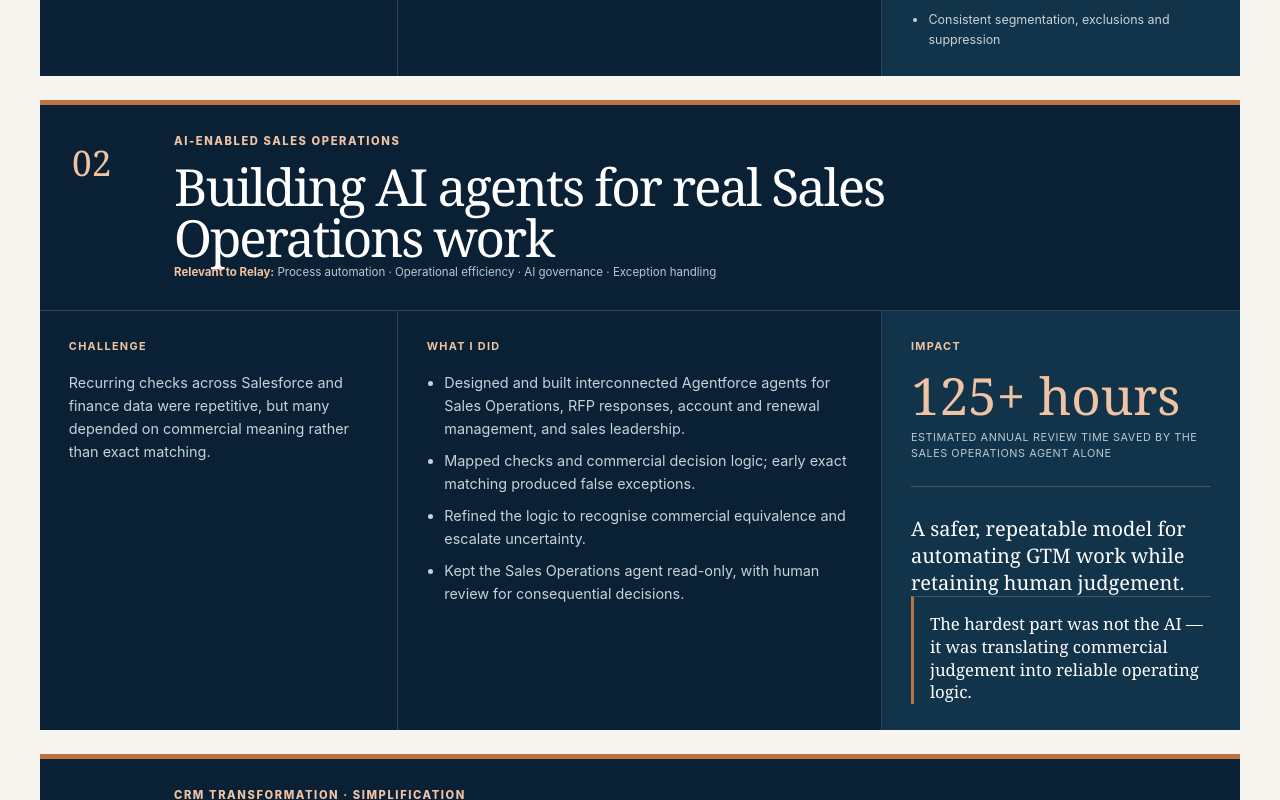
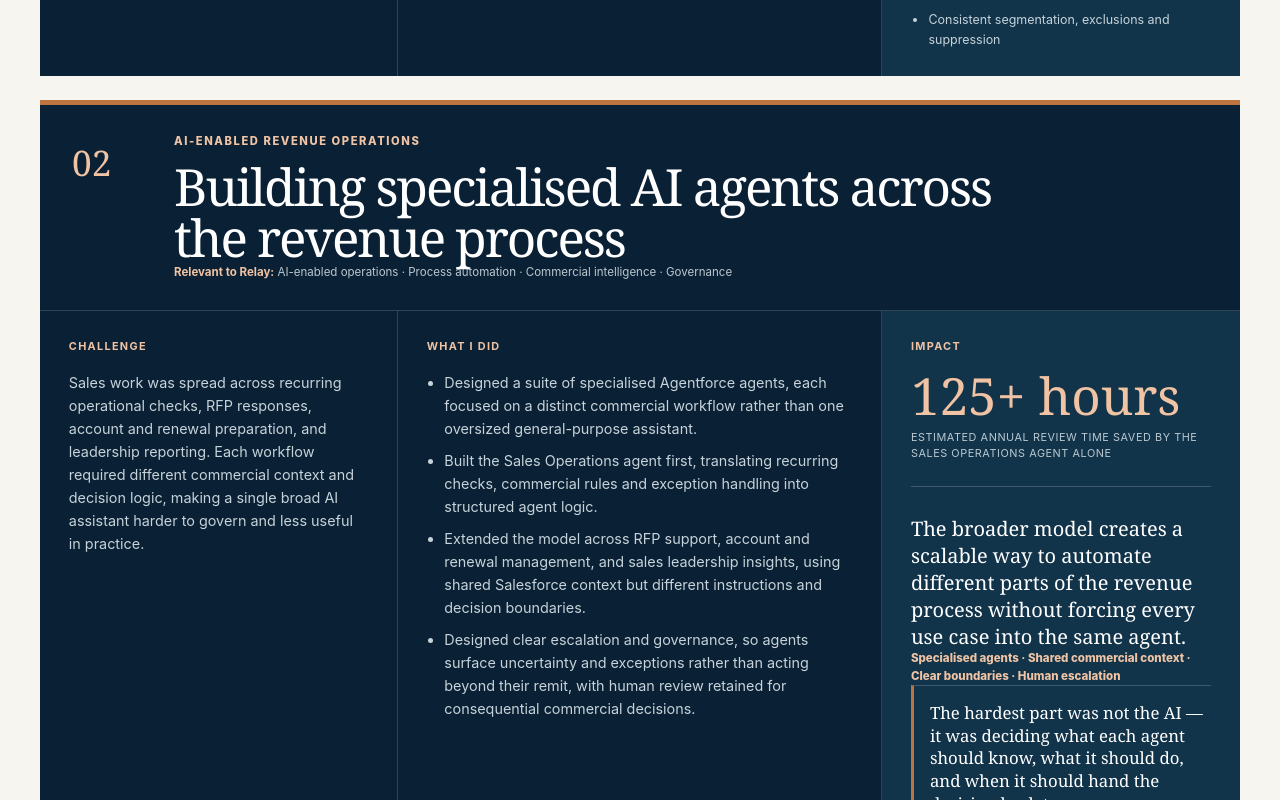
Before and after one commit to miriamgonzalezm/miriam-revops-portfolio, a Next.js app: page /relay in a window 1280 px wide. Shown: the part 3220-4020 px from the top of the page. Built offline with nearby package versions, Linux system fonts and the light colour scheme.

Commit message:
Broaden Relay Agentforce case study

```diff
--- a/app/relay/page.tsx
+++ b/app/relay/page.tsx
@@ -146,6 +146,7 @@ export default function RelayPage() {
                     )}
                     <p className={styles.impactTitle}>{caseStudy.impactTitle}</p>
                     {caseStudy.impacts.length > 0 && <ul>{caseStudy.impacts.map((impact) => <li key={impact}>{impact}</li>)}</ul>}
+                    {"proofLine" in caseStudy && caseStudy.proofLine && <p className={styles.caseProofLine}>{caseStudy.proofLine}</p>}
                     {"pullQuote" in caseStudy && caseStudy.pullQuote && <blockquote className={styles.caseQuote}>{caseStudy.pullQuote}</blockquote>}
                   </aside>
                 </div>
--- a/app/relay/relay.module.css
+++ b/app/relay/relay.module.css
@@ -193,6 +193,7 @@
 .impactBlock { background: #12344a; }
 .impactTitle { margin: 0; font-family: Georgia, "Times New Roman", serif; font-size: 1.25rem; line-height: 1.35; }
 .impactBlock ul { margin-top: 1.3rem; color: #c6d3da; font-size: 0.78rem; }
+.caseProofLine { margin: 1.2rem 0 0; color: var(--copper-light); font-size: 0.72rem; font-weight: 800; line-height: 1.5; }
 .singleMetric { margin-bottom: 1.8rem; padding-bottom: 1.5rem; border-bottom: 1px solid rgba(255,255,255,0.18); }
 .singleMetric strong,
 .metricPair strong { display: block; color: var(--copper-light); font-family: Georgia, "Times New Roman", serif; font-size: clamp(2.2rem, 4vw, 4rem); font-weight: 400; line-height: 0.95; }
--- a/content/relay.ts
+++ b/content/relay.ts
@@ -54,21 +54,22 @@ export const relayPortfolio = {
     },
     {
       number: "02",
-      eyebrow: "AI-ENABLED SALES OPERATIONS",
-      title: "Building AI agents for real Sales Operations work",
-      relevance: ["Process automation", "Operational efficiency", "AI governance", "Exception handling"],
+      eyebrow: "AI-ENABLED REVENUE OPERATIONS",
+      title: "Building specialised AI agents across the revenue process",
+      relevance: ["AI-enabled operations", "Process automation", "Commercial intelligence", "Governance"],
       challenge:
-        "Recurring checks across Salesforce and finance data were repetitive, but many depended on commercial meaning rather than exact matching.",
+        "Sales work was spread across recurring operational checks, RFP responses, account and renewal preparation, and leadership reporting. Each workflow required different commercial context and decision logic, making a single broad AI assistant harder to govern and less useful in practice.",
       actions: [
-        "Designed and built interconnected Agentforce agents for Sales Operations, RFP responses, account and renewal management, and sales leadership.",
-        "Mapped checks and commercial decision logic; early exact matching produced false exceptions.",
-        "Refined the logic to recognise commercial equivalence and escalate uncertainty.",
-        "Kept the Sales Operations agent read-only, with human review for consequential decisions.",
+        "Designed a suite of specialised Agentforce agents, each focused on a distinct commercial workflow rather than one oversized general-purpose assistant.",
+        "Built the Sales Operations agent first, translating recurring checks, commercial rules and exception handling into structured agent logic.",
+        "Extended the model across RFP support, account and renewal management, and sales leadership insights, using shared Salesforce context but different instructions and decision boundaries.",
+        "Designed clear escalation and governance, so agents surface uncertainty and exceptions rather than acting beyond their remit, with human review retained for consequential commercial decisions.",
       ],
       metric: "125+ hours",
       metricLabel: "estimated annual review time saved by the Sales Operations agent alone",
-      impactTitle: "A safer, repeatable model for automating GTM work while retaining human judgement.",
-      pullQuote: "The hardest part was not the AI — it was translating commercial judgement into reliable operating logic.",
+      impactTitle: "The broader model creates a scalable way to automate different parts of the revenue process without forcing every use case into the same agent.",
+      proofLine: "Specialised agents · Shared commercial context · Clear boundaries · Human escalation",
+      pullQuote: "The hardest part was not the AI — it was deciding what each agent should know, what it should do, and when it should hand the decision back to a person.",
       impacts: [],
     },
     {
```
